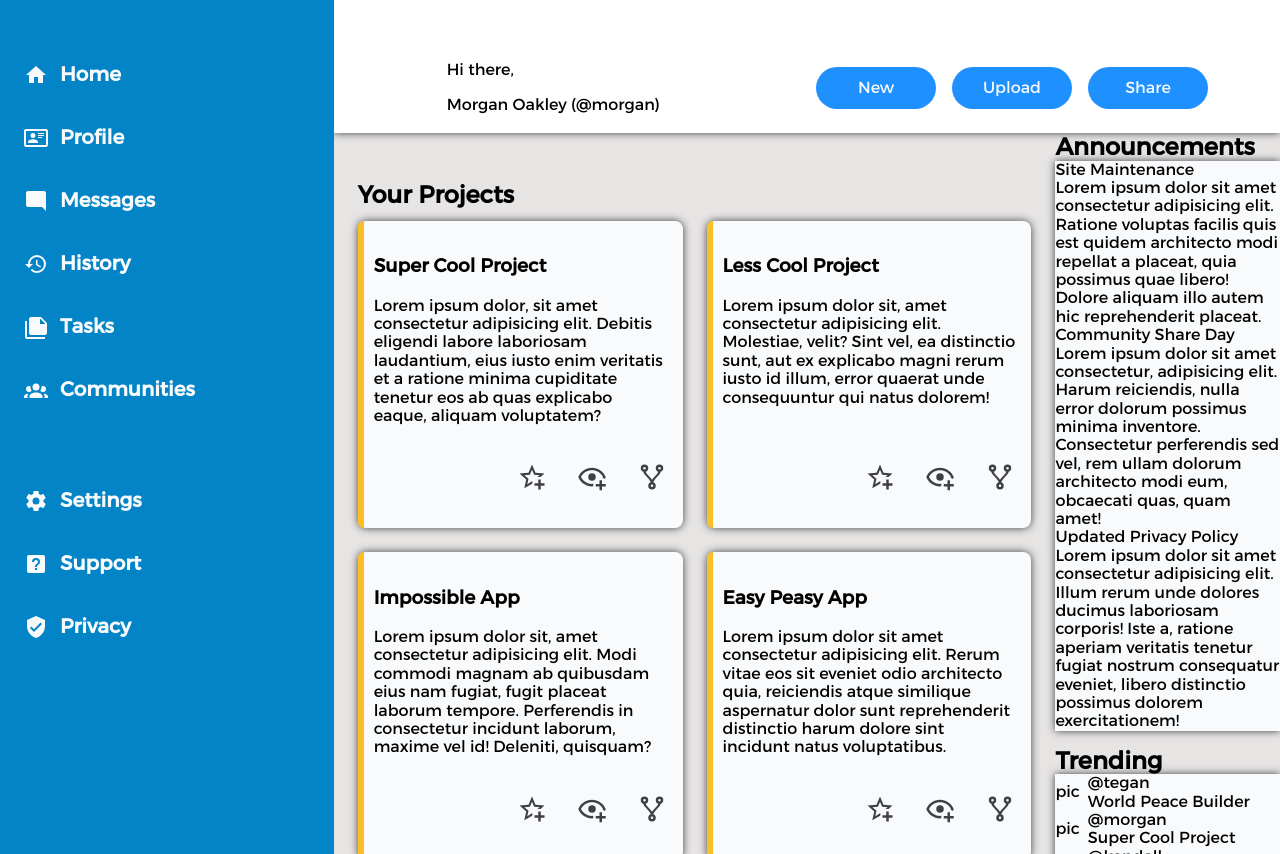
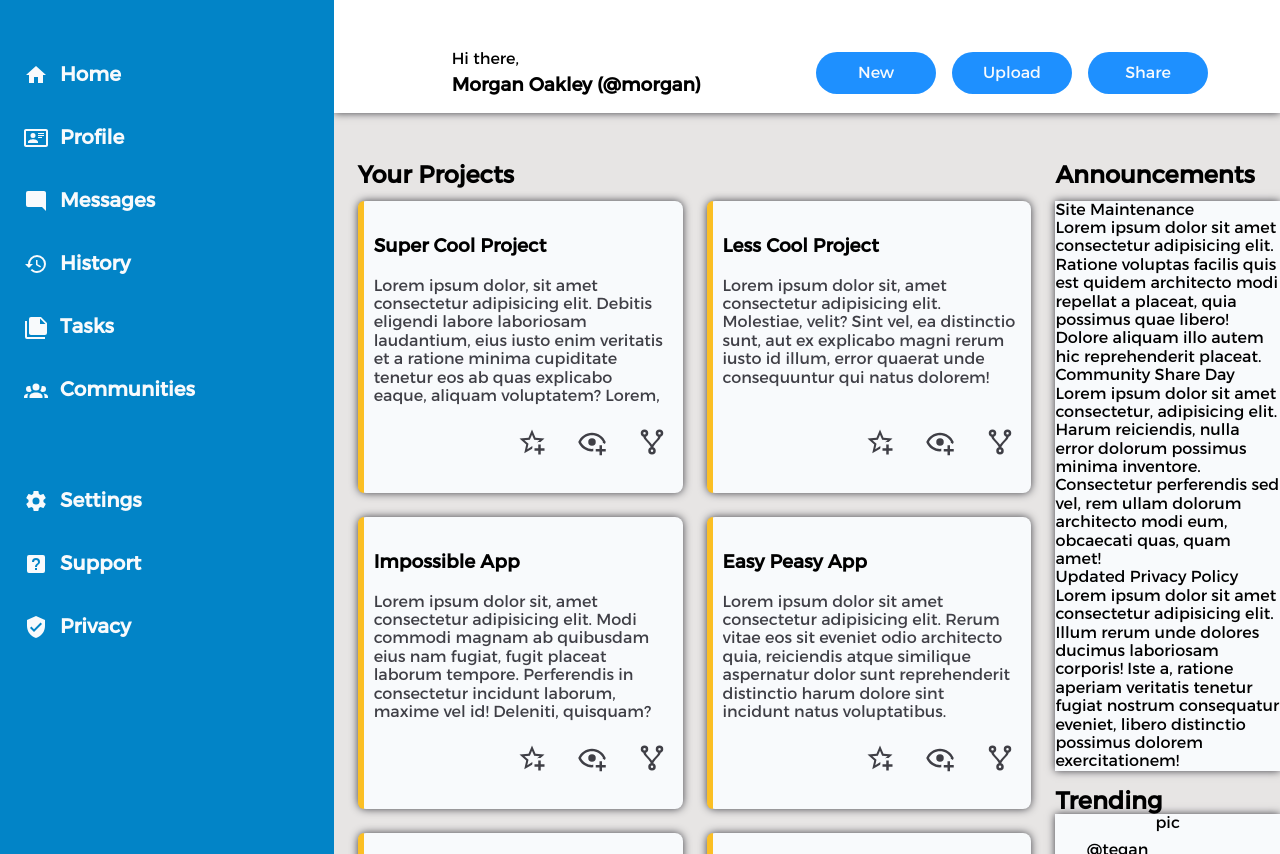
Before and after one commit to GClabaut/admin-dashboard, a plain HTML site: page index.html in a window 1280 px wide. Shown: the part 77-931 px from the top of the page. Drawn offline with Linux system fonts and the light colour scheme.

Commit message:
Modifed content cards to take into account overflow

```diff
--- a/index.html
+++ b/index.html
@@ -48,7 +48,7 @@
           <div class="avatar-big"></div>
           <div class="user-greeting">
             <p class="hello">Hi there,</p>
-            <p class="user-name">Morgan Oakley (@morgan)</p>
+            <h3 class="user-name">Morgan Oakley (@morgan)</h3>
           </div>
         </div>
         <div class="action">
@@ -65,7 +65,9 @@
         <div class="card-list">
           <div class="card">
           <h3 class="title">Super Cool Project</h3>
-          <div class="text">Lorem ipsum dolor, sit amet consectetur adipisicing elit. Debitis eligendi labore laboriosam laudantium, eius iusto enim veritatis et a ratione minima cupiditate tenetur eos ab quas explicabo eaque, aliquam voluptatem?</div>
+          <div class="text">Lorem ipsum dolor, sit amet consectetur adipisicing elit. Debitis eligendi labore laboriosam laudantium, eius iusto enim veritatis et a ratione minima cupiditate tenetur eos ab quas explicabo eaque, aliquam voluptatem?
+          Lorem, ipsum dolor sit amet consectetur adipisicing elit. Commodi officia placeat rem ab est atque earum distinctio voluptate pariatur optio aliquid minus corrupti, rerum tenetur, culpa facere tempore omnis. Temporibus!
+          </div>
           <div class="svg">
             <svg xmlns="http://www.w3.org/2000/svg" viewBox="0 0 24 24"><path d="M5.8 21L7.4 14L2 9.2L9.2 8.6L12 2L14.8 8.6L22 9.2L18.8 12H18C17.3 12 16.6 12.1 15.9 12.4L18.1 10.5L13.7 10.1L12 6.1L10.3 10.1L5.9 10.5L9.2 13.4L8.2 17.7L12 15.4L12.5 15.7C12.3 16.2 12.1 16.8 12.1 17.3L5.8 21M17 14V17H14V19H17V22H19V19H22V17H19V14H17Z" /></svg>
             <svg xmlns="http://www.w3.org/2000/svg" viewBox="0 0 24 24"><path d="M12,4.5C7,4.5 2.73,7.61 1,12C2.73,16.39 7,19.5 12,19.5C12.36,19.5 12.72,19.5 13.08,19.45C13.03,19.13 13,18.82 13,18.5C13,18.14 13.04,17.78 13.1,17.42C12.74,17.46 12.37,17.5 12,17.5C8.24,17.5 4.83,15.36 3.18,12C4.83,8.64 8.24,6.5 12,6.5C15.76,6.5 19.17,8.64 20.82,12C20.7,12.24 20.56,12.45 20.43,12.68C21.09,12.84 21.72,13.11 22.29,13.5C22.56,13 22.8,12.5 23,12C21.27,7.61 17,4.5 12,4.5M12,9A3,3 0 0,0 9,12A3,3 0 0,0 12,15A3,3 0 0,0 15,12A3,3 0 0,0 12,9M18,14.5V17.5H15V19.5H18V22.5H20V19.5H23V17.5H20V14.5H18Z" /></svg>
@@ -123,43 +125,47 @@
       <div class="side">
         <div class="annoncements">
           <h2>Announcements</h2>
+          <div class="ann-card-list">
             <div class="ann-card">
               <div class="ann-title">Site Maintenance</div>
               <div class="ann-text">Lorem ipsum dolor sit amet consectetur adipisicing elit. Ratione voluptas facilis quis est quidem architecto modi repellat a placeat, quia possimus quae libero! Dolore aliquam illo autem hic reprehenderit placeat.</div>
-            <div class="line"></div>
+            </div>
+            <div class="ann-card">
               <div class="ann-title">Community Share Day</div>
               <div class="ann-text">Lorem ipsum dolor sit amet consectetur, adipisicing elit. Harum reiciendis, nulla error dolorum possimus minima inventore. Consectetur perferendis sed vel, rem ullam dolorum architecto modi eum, obcaecati quas, quam amet!</div>
-            <div class="line"></div>
+            </div>
+            <div class="ann-card">
               <div class="ann-title">Updated Privacy Policy</div>
               <div class="ann-text">Lorem ipsum dolor sit amet consectetur adipisicing elit. Illum rerum unde dolores ducimus laboriosam corporis! Iste a, ratione aperiam veritatis tenetur fugiat nostrum consequatur eveniet, libero distinctio possimus dolorem exercitationem!</div>
+            </div>
           </div>
         </div>
 
         <div class="trending">
           <h2>Trending</h2>
+          <div class="trend-card-list">
             <div class="trend-card">
-            <div class="trend-card-elem">
               <div class="pic">pic</div>
               <div class="user-info">
                 <div class="name">@tegan</div>
                 <div class="proj-name">World Peace Builder</div>
               </div>
             </div>
-            <div class="trend-card-elem">
+            <div class="trend-card">
               <div class="pic">pic</div>
               <div class="user-info">
                 <div class="name">@morgan</div>
                 <div class="proj-name">Super Cool Project</div>
               </div>
             </div>
-            <div class="trend-card-elem">
+            <div class="trend-card">
               <div class="pic">pic</div>
               <div class="user-info">
                 <div class="name">@kendall</div>
                 <div class="proj-name">Life Changing App</div>
               </div>
             </div>
-            <div class="trend-card-elem">
+            <div class="trend-card">
               <div class="pic">pic</div>
               <div class="user-info">
                 <div class="name">@alex</div>
--- a/style.css
+++ b/style.css
@@ -18,7 +18,7 @@ h2 {
 .container {
   display: grid;
   grid-template-columns: 1fr 6fr;
-  grid-template-rows: 210px 1fr;
+  grid-template-rows: 190px 1fr;
 }
 
 .sidebar {
@@ -120,6 +120,11 @@ h2 {
   grid-template-columns: 1fr 9fr;
 }
 
+.hello,
+.user-name {
+  margin: 5px;
+}
+
 .action {
   display: flex;
   justify-content: space-between;
@@ -156,14 +161,14 @@ h2 {
 .card-list {
   display: grid;
   grid-template-columns: repeat(2, 1fr);
-  grid-template-rows: repeat(3, 35%);
+  grid-template-rows: repeat(3, 1fr);
   gap: 24px;
 }
 
 .card {
   position: relative;
   display: grid;
-  grid-template-rows: 60px 1fr 50px;
+  grid-template-rows: 60px minmax(0, 150px) 50px;
   border-radius: 8px;
   padding: 16px;
 }
@@ -182,8 +187,11 @@ h2 {
 }
 
 .text {
+  overflow: hidden;
+  max-height: 11.5ch;
   justify-self: start;
   align-self: start;
+  color: #3f3f46;
 }
 
 .svg {
@@ -201,11 +209,17 @@ h2 {
   display: grid;
   grid-template-rows: 1fr 1fr;
   gap: 16px;
+  padding-top: 48px;
 }
 
-.ann-card {
+.annoncements {
   display: flex;
   flex-direction: column;
+  gap: 12px;
+}
+
+.ann-card-list {
+  display: grid;
 }
 
 .trend-card {
@@ -213,7 +227,7 @@ h2 {
   flex-direction: column;
 }
 
-.trend-card-elem {
+.trend-card {
   display: flex;
   align-items: center;
   gap: 8px;
@@ -225,8 +239,8 @@ h2 {
 }
 
 .card,
-.ann-card,
-.trend-card {
+.ann-card-list,
+.trend-card-list {
   background-color: #f8fafc;
   z-index: 1;
   box-shadow: 0 0 8px #3f3f46;
```
Lines whose indentation alone changed are shown as unchanged.
